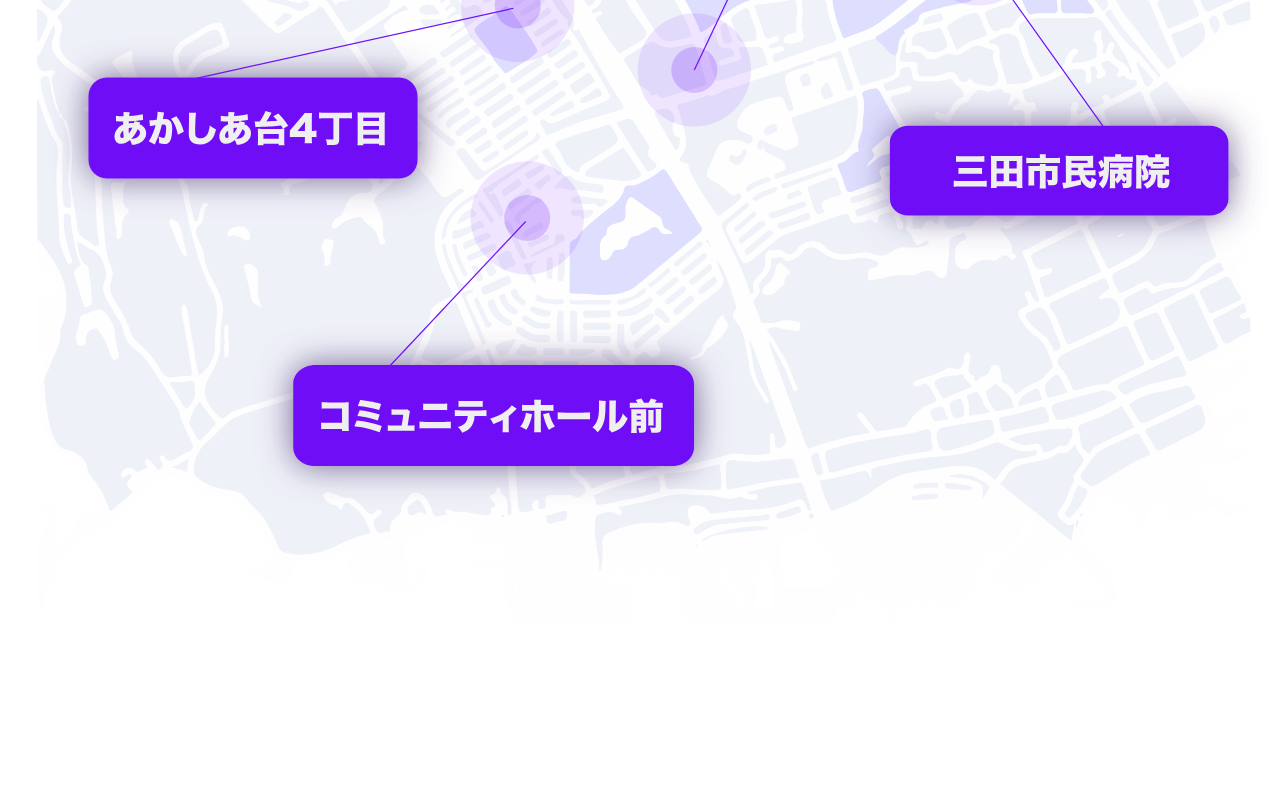
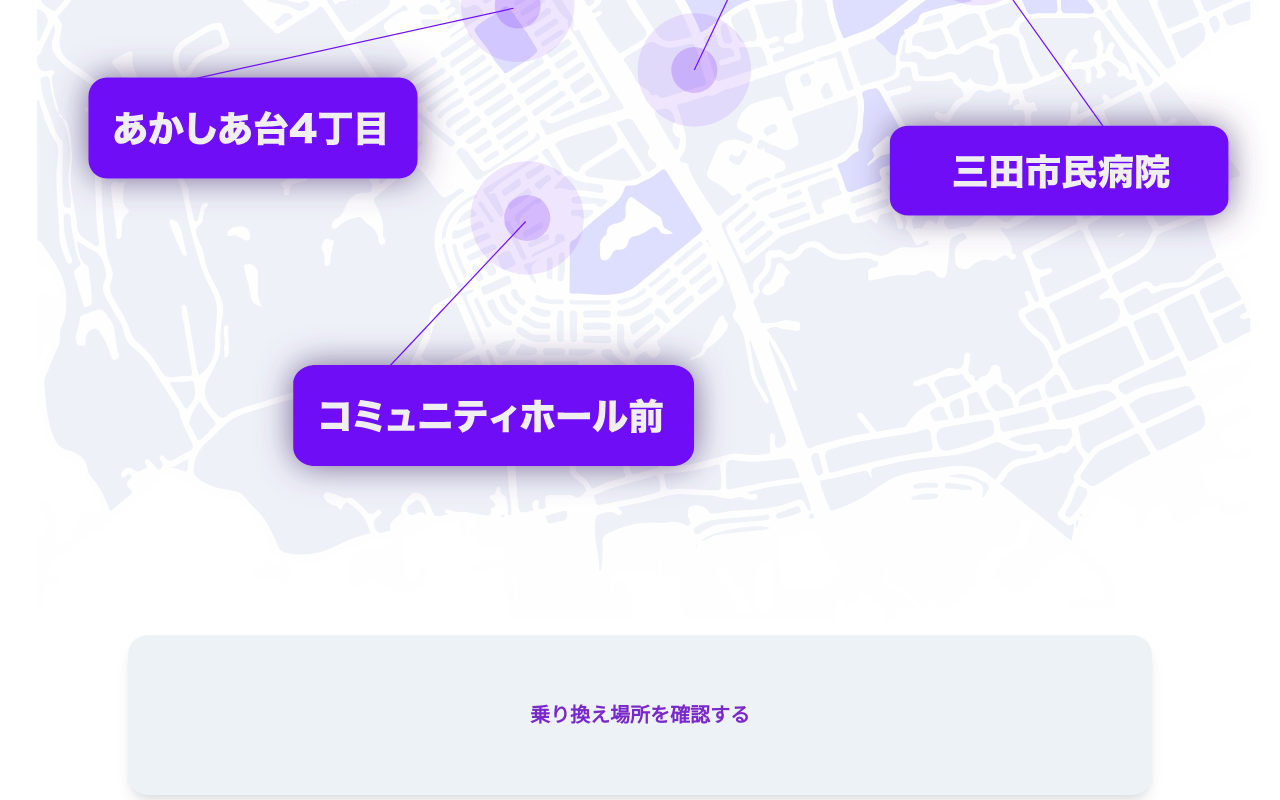
Before and after one commit to terakawakohei/SandaEzBus, a Next.js app: page / in a window 1280 px wide. Shown: the part 724-1524 px from the top of the page. Before the commit the page ends 1354 px from the top, so only its background shows below. Built offline with nearby package versions, Linux system fonts and the light colour scheme.

Commit message:
add link to busstop

```diff
--- a/src/pages/index.js
+++ b/src/pages/index.js
@@ -1,4 +1,5 @@
 import SVGMap from '../components/svg/Map'
+import Link from 'next/link';
 import {
   Modal,
   ModalOverlay,
@@ -8,6 +9,9 @@ import {
   ModalBody,
   ModalCloseButton,
   Button,
+  Center,
+  Box,
+  Text,
   useDisclosure
 } from '@chakra-ui/react'
 
@@ -43,6 +47,16 @@ export default function Home(data) {
     <div>
 
       <SVGMap onClickSpot={openModal} />
+      <Center>
+          <Link href="/busstop">
+        <Button w='80vw' h='20vh' margin="5px" boxShadow="lg" color="#7928CA" borderRadius="20px">
+            <Text bg='#7928CA'
+                  bgClip='text'
+                  fontSize='20px'
+                  fontWeight='extrabold'>乗り換え場所を確認する</Text>
+        </Button>
+          </Link>
+      </Center>
 
       <Modal onClose={onClose} size={size} isOpen={isOpen}>
         <ModalOverlay />
```
